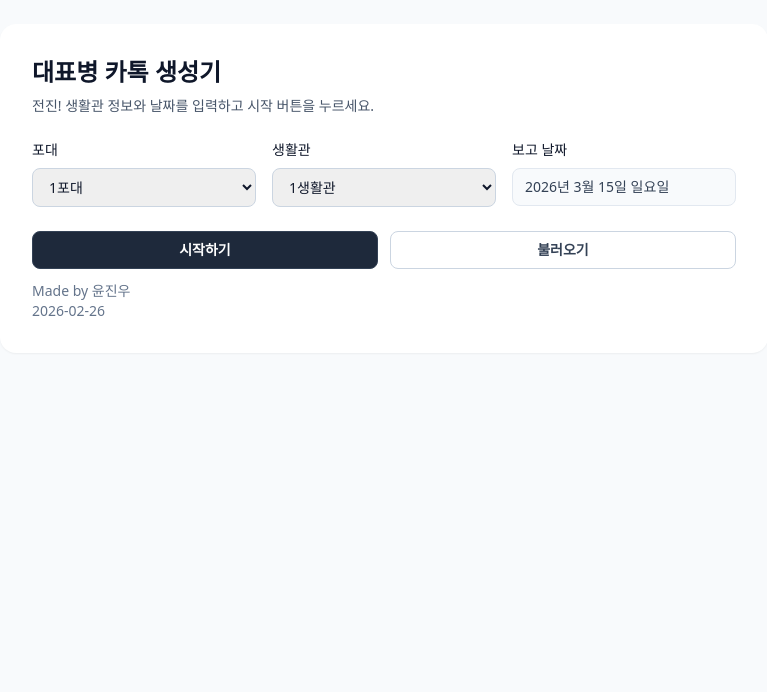
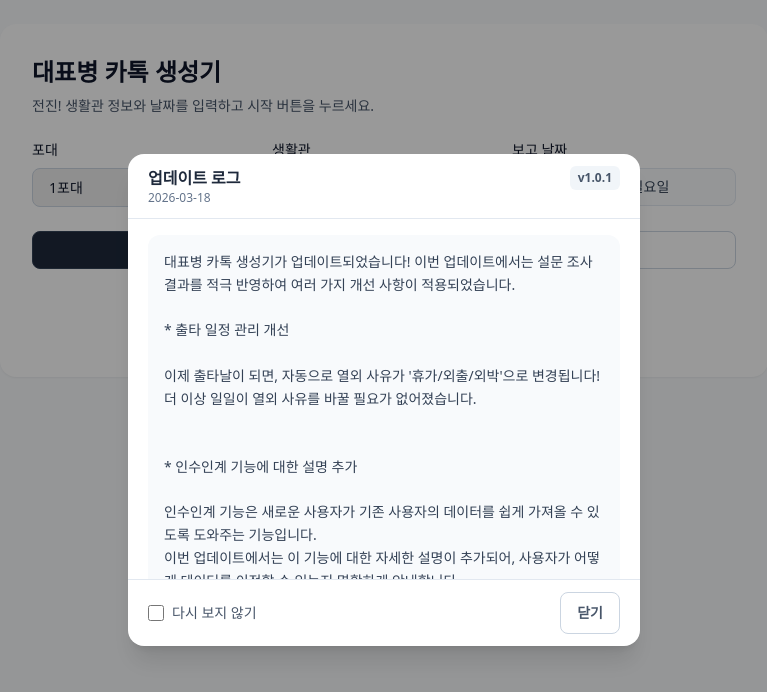
Before and after one commit to yjw1224/DK_automated_report, a Svelte app: page / in a window 1280 px wide. Shown: the top 692 px of the page, without its empty margins (256-1023 px from the left). Built offline with nearby package versions, Linux system fonts and the light colour scheme; a web font is replaced by a local one.

Commit message:
feature: 릴리즈 버전 관리 및 업데이트 로그 모달창 추가

```diff
--- a/src/App.svelte
+++ b/src/App.svelte
@@ -1,7 +1,12 @@
 <script lang="ts">
   import { onMount } from "svelte";
   import LoadPage from "./pages/LoadPage.svelte";
+  import UpdateLogModal from "./components/UpdateLogModal.svelte";
   import PersonnelPage from "./pages/PersonnelPage.svelte";
+  import {
+    getCurrentReleaseNote,
+    getUpdateLogDismissKey,
+  } from "./lib/release";
   import { buildHash, parseHash, type RouteName } from "./lib/router";
   import { MAIN_FORM_STORAGE_KEY } from "./lib/storageKeys";
   import {
@@ -34,6 +39,12 @@
   let battery: Battery = "1";
   let room: Room = "1";
   let currentRoute: RouteName = "home";
+  let showUpdateLog = false;
+  let dontShowUpdateLog = false;
+  let updateLogReady = false;
+
+  const currentRelease = getCurrentReleaseNote();
+  const UPDATE_LOG_DISMISS_KEY = getUpdateLogDismissKey(currentRelease.version);
 
   function syncFromHash() {
     const { route, context } = parseHash(window.location.hash);
@@ -80,6 +91,11 @@
     reportDate = getTodayIsoDate();
     loadFromStorage();
     syncFromHash();
+    dontShowUpdateLog = localStorage.getItem(UPDATE_LOG_DISMISS_KEY) === "1";
+    updateLogReady = true;
+    if (currentRoute === "home" && !dontShowUpdateLog) {
+      showUpdateLog = true;
+    }
     saveMainForm();
     window.addEventListener("hashchange", syncFromHash);
 
@@ -126,6 +142,18 @@
 
   function goHome() {
     window.location.hash = "#/";
+  }
+
+  function openUpdateLog() {
+    showUpdateLog = true;
+  }
+
+  $: if (updateLogReady) {
+    if (dontShowUpdateLog) {
+      localStorage.setItem(UPDATE_LOG_DISMISS_KEY, "1");
+    } else {
+      localStorage.removeItem(UPDATE_LOG_DISMISS_KEY);
+    }
   }
 </script>
 
@@ -183,7 +211,17 @@
         <button class={CLS_NAV_BTN} type="button" on:click={() => goTo("load")}>
           불러오기
         </button>
-        <p class="text-sm text-slate-500">Made by 윤진우<br />2026-02-26</p>
+        <div class="sm:col-span-2 flex flex-col items-center gap-1 pt-1">
+          <p class="text-sm text-center text-slate-500">
+            Made by 윤진우<br />2026-02-26
+          </p>
+          <button
+            type="button"
+            class="text-xs text-slate-400 hover:text-slate-600"
+            on:click={openUpdateLog}>
+            업데이트 로그
+          </button>
+        </div>
       </div>
     </section>
   {:else if currentRoute === "personnel"}
@@ -200,3 +238,11 @@
     </div>
   {/if}
 </main>
+
+<UpdateLogModal
+  bind:visible={showUpdateLog}
+  bind:dontShowAgain={dontShowUpdateLog}
+  version={currentRelease.version}
+  date={currentRelease.date}
+  message={currentRelease.message}
+/>
--- /dev/null
+++ b/src/components/UpdateLogModal.svelte
@@ -0,0 +1,75 @@
+<script lang="ts">
+  export let visible = false;
+  export let dontShowAgain = false;
+  export let version = "";
+  export let date = "";
+  export let message = "";
+
+  function close() {
+    visible = false;
+  }
+
+  function handleOverlayClick(e: MouseEvent) {
+    if (e.target === e.currentTarget) close();
+  }
+
+  function handleKeydown(e: KeyboardEvent) {
+    if (e.key === "Escape") close();
+  }
+</script>
+
+{#if visible}
+  <!-- svelte-ignore a11y-no-noninteractive-element-interactions -->
+  <div
+    role="dialog"
+    aria-modal="true"
+    aria-label="업데이트 로그"
+    class="fixed inset-0 z-50 flex items-center justify-center bg-black/40 p-4"
+    on:click={handleOverlayClick}
+    on:keydown={handleKeydown}
+  >
+    <div class="flex max-h-[85vh] w-full max-w-lg flex-col rounded-2xl bg-white shadow-xl">
+      <div class="border-b border-slate-200 px-5 py-3">
+        <div class="flex items-center justify-between gap-3">
+          <h3 class="text-base font-bold text-slate-800">업데이트 로그</h3>
+          {#if version}
+            <span class="rounded-md bg-slate-100 px-2 py-1 text-xs font-semibold text-slate-600">
+              v{version}
+            </span>
+          {/if}
+        </div>
+        {#if date}
+          <p class="text-xs text-slate-500">{date}</p>
+        {/if}
+      </div>
+
+      <div class="h-[320px] overflow-y-auto px-5 py-4 sm:h-[360px]">
+        <div class="min-h-[180px] rounded-xl bg-slate-50 p-4">
+          {#if message.trim()}
+            <pre class="whitespace-pre-wrap break-words text-sm leading-relaxed text-slate-700 font-sans">{message}</pre>
+          {:else}
+            <p class="text-sm text-slate-400">추후 작성 예정</p>
+          {/if}
+        </div>
+      </div>
+
+      <div class="flex items-center justify-between border-t border-slate-200 px-5 py-3">
+        <label class="inline-flex items-center gap-2 text-sm text-slate-600">
+          <input
+            type="checkbox"
+            bind:checked={dontShowAgain}
+            class="h-4 w-4 rounded border-slate-300 text-slate-900 focus:ring-slate-500"
+          />
+          다시 보지 않기
+        </label>
+        <button
+          type="button"
+          on:click={close}
+          class="rounded-lg border border-slate-300 px-4 py-2.5 text-sm font-semibold text-slate-600 hover:bg-slate-100"
+        >
+          닫기
+        </button>
+      </div>
+    </div>
+  </div>
+{/if}
--- /dev/null
+++ b/src/lib/release.ts
@@ -0,0 +1,57 @@
+export interface ReleaseNote {
+  version: string;
+  date: string;
+  message: string;
+}
+
+// 현재 사용자에게 노출할 업데이트 로그 버전
+export const CURRENT_RELEASE_VERSION = "1.0.1";
+
+// 릴리즈 로그 템플릿
+export const RELEASE_NOTES: Record<string, ReleaseNote> = {
+  "1.0.0": {
+    version: "1.0.0",
+    date: "",
+    message: "",
+  },
+  "1.0.1": {
+    version: "1.0.1",
+    date: "2026-03-18",
+    message: `대표병 카톡 생성기가 업데이트되었습니다! 이번 업데이트에서는 설문 조사 결과를 적극 반영하여 여러 가지 개선 사항이 적용되었습니다.
+
+* 출타 일정 관리 개선
+
+이제 출타날이 되면, 자동으로 열외 사유가 '휴가/외출/외박'으로 변경됩니다!
+더 이상 일일이 열외 사유를 바꿀 필요가 없어졌습니다.
+
+
+* 인수인계 기능에 대한 설명 추가
+
+인수인계 기능은 새로운 사용자가 기존 사용자의 데이터를 쉽게 가져올 수 있도록 도와주는 기능입니다.
+이번 업데이트에서는 이 기능에 대한 자세한 설명이 추가되어, 사용자가 어떻게 데이터를 이전할 수 있는지 명확하게 안내합니다.
+
+
+* 사용자 인터페이스 개선
+
+이제 인원을 선택할 때 드래그로 여러 인원을 선택할 수 있습니다! 조작이 더 편해진 셈이죠.
+
+
+* 버그 수정
+
+날짜가 지난 배달음식 주문이 계속 표시되는 문제를 해결했습니다. 이제 지난 주문은 자동으로 숨겨집니다.`,
+  },
+};
+
+export function getCurrentReleaseNote(): ReleaseNote {
+  return (
+    RELEASE_NOTES[CURRENT_RELEASE_VERSION] ?? {
+      version: CURRENT_RELEASE_VERSION,
+      date: "",
+      message: "",
+    }
+  );
+}
+
+export function getUpdateLogDismissKey(version: string): string {
+  return `dk-update-log-dismissed-${version}`;
+}
```
